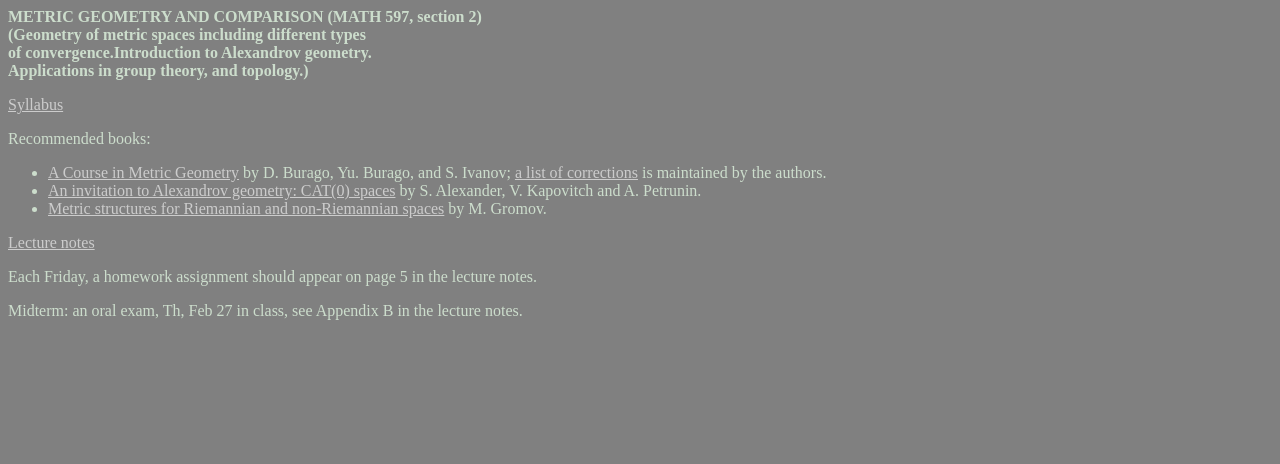
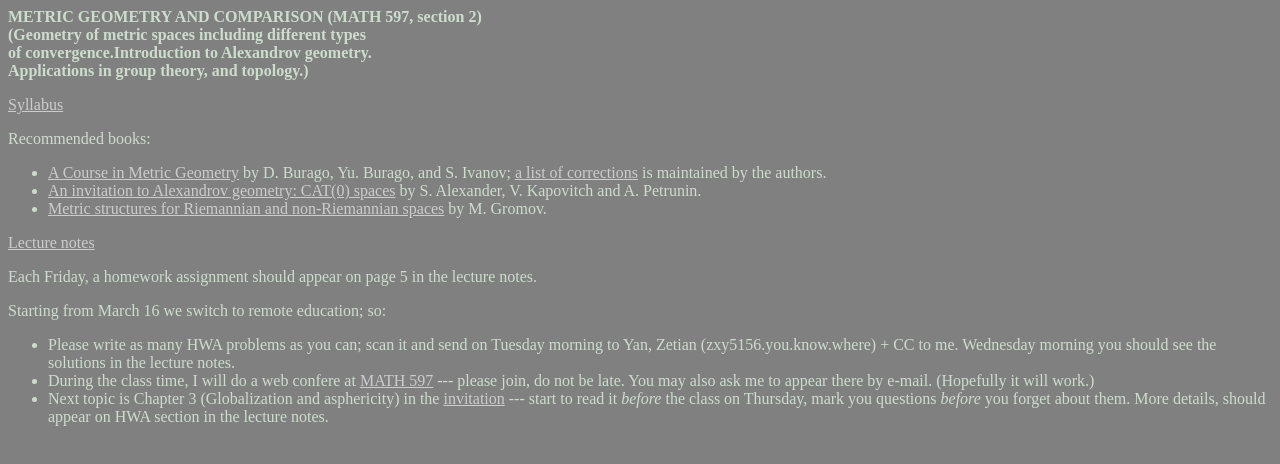
Before and after one commit to anton-petrunin/metric-geometry, a plain HTML site: page index.html in a window 1280 px wide. Drawn offline with nearby package versions, Linux system fonts and the light colour scheme; some packages are replaced by stand-ins of ours.

Commit message:
CORONAVIRUS

```diff
--- a/index.html
+++ b/index.html
@@ -34,6 +34,19 @@ Applications in group theory, and topology.)</b>
 <p> Each Friday, a homework assignment should appear on page 5 in the lecture notes.
 </p>
 
-<p> Midterm: an oral exam, Th, Feb 27 in class, see Appendix B in the lecture notes.
+<p>Starting from March 16 we switch to remote education; so:
+<ul>
+<li>
+Please write as many HWA problems as you can;
+scan it and send on Tuesday morning to Yan, Zetian (zxy5156.you.know.where) + CC to me.
+Wednesday morning you should see the solutions in the lecture notes.</li>
+
+<li>
+During the class time, I will do a web confere at <a href="https://demo.bigbluebutton.org/gl/ant-aa3-mqc">MATH 597</a> --- please join, do not be late. You may also ask me to appear there by e-mail. (Hopefully it will work.) </li>
+
+<li>Next topic is Chapter 3 (Globalization and asphericity) in the <a href="https://anton-petrunin.github.io/invitation/"> invitation</a> --- start to read it <em>before</em> the class on Thursday, mark you questions <em>before</em> you forget about them.
+More details, should appear on HWA section in the lecture notes.</li>
+</ul>
+</p>
 
 </body></html>
```
